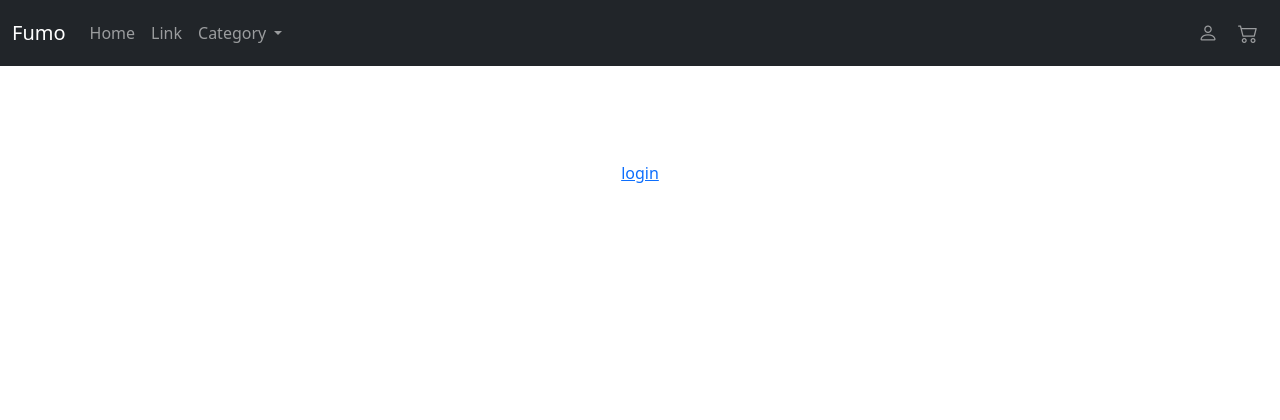
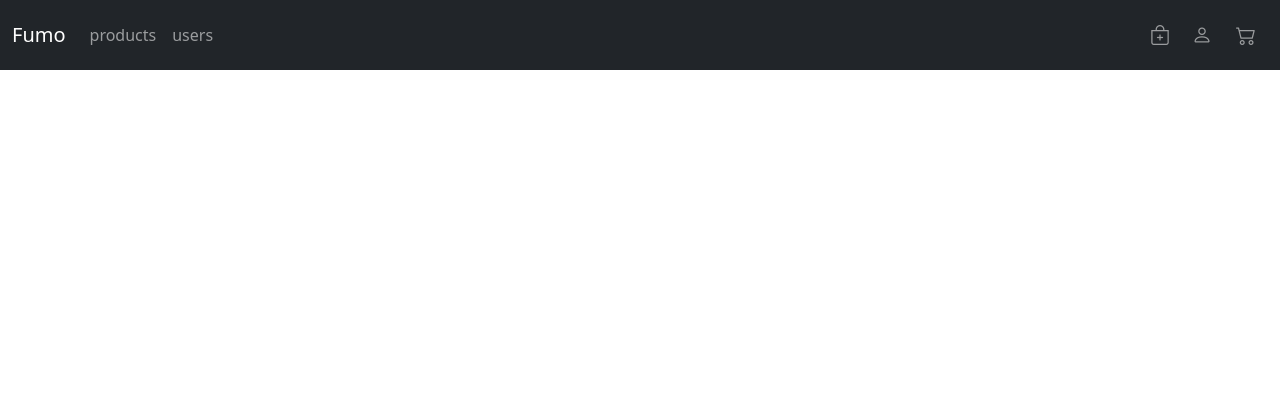
Before and after one commit to abdul894/CS50_final_project, a Flask app: page /admin in a window 1280 px wide. Shown: the top 420 px of the page. Run offline with Flask 3, Linux system fonts and the light colour scheme; a user stored in the database is signed in; some libraries are stand-ins or nearby versions.

Commit message:
modified

```diff
--- a/static/style.css
+++ b/static/style.css
@@ -23,13 +23,26 @@ footer {
   text-decoration: none;
   color: rgba(255, 255, 255, .55);
   font-size: 20px;
-  padding: 10px;
+  padding: 12px;
   transition: color .15s ease-in-out,background-color .15s ease-in-out,border-color .15s ease-in-out;
 }
 
 .nav-icon:hover{
   color: rgb(255, 255, 255);
 }
+
+.nav-link.nav-icon{
+  text-decoration: none;
+  color: rgba(255, 255, 255, .55);
+  font-size: 20px;
+  padding: 10px;
+  transition: color .15s ease-in-out,background-color .15s ease-in-out,border-color .15s ease-in-out;
+}
+
+.nav-link.nav-icon:hover{
+  color: rgb(255, 255, 255);
+}
+
 
 .single-box h3 {
   letter-spacing: .05em;
--- a/templates/admin.html
+++ b/templates/admin.html
@@ -1,11 +1,10 @@
 {% extends "layout.html" %}
 
 {% block title %}
-    Home
+    admin panel
 {% endblock %}
 
 {% block main %}
-    <div>
-        <a href="/login">login</a>
-    </div>
+    <table class="table table-striped table-borderless">
+    </table>
 {% endblock %}
--- a/templates/layout.html
+++ b/templates/layout.html
@@ -22,26 +22,28 @@
         </button>
         <div class="collapse navbar-collapse" id="navbarSupportedContent">
           <ul class="navbar-nav me-auto mb-2 mb-lg-0">
+            {% if session['user_type'] == 'admin' %}
               <li class="nav-item">
-              <a class="nav-link" aria-current="page" href="#">Home</a>
+                <a class="nav-link" href="#">products</a>
               </li>
               <li class="nav-item">
-              <a class="nav-link" href="#">Link</a>
+                <a class="nav-link" href="#">users</a>
               </li>
-            <li class="nav-item dropdown">
-              <a class="nav-link dropdown-toggle" href="/" id="navbarDropdown" role="button" data-bs-toggle="dropdown"
+            {% endif %}
+          </ul>
+          <div class="dropdown">
+            <a class="nav-link nav-icon" href="#" id="navbarDropdown" role="button" data-bs-toggle="dropdown"
               aria-expanded="false">
-                Category
+              <i class="bi bi-bag-plus"></i>
             </a>
-              <ul class="dropdown-menu" aria-labelledby="navbarDropdown">
+            <ul class="dropdown-menu dropdown-menu-dark" aria-labelledby="navbarDropdown">
               <li><a class="dropdown-item" href="/">Crossbody bags</a></li>
               <li><a class="dropdown-item" href="/">PJ set</a></li>
               <li><a class="dropdown-item" href="/">Shoulder bags</a></li>
               <li><a class="dropdown-item" href="/">Clutches</a></li>
               <li><a class="dropdown-item" href="/">Tate bags</a></li>
             </ul>
-            </li>
-          </ul>
+          </div>
           <a class="nav-icon" href="/login">
             <i class="bi bi-person"></i>
           </a>
--- a/templates/login.html
+++ b/templates/login.html
@@ -1,6 +1,6 @@
 {% extends "layout.html" %}
 
-{% block tittle %}
+{% block title %}
     Login
 {% endblock %}
 
```
Lines whose indentation alone changed are shown as unchanged.
